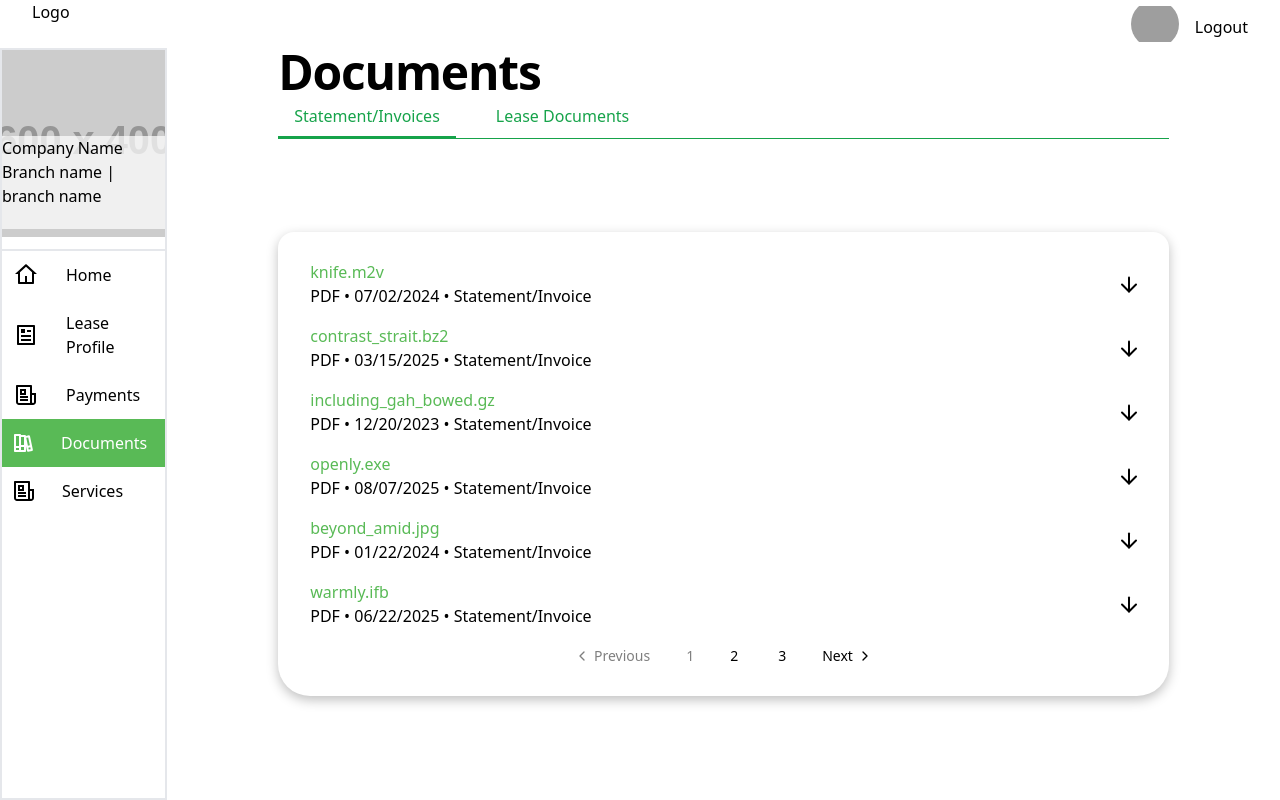
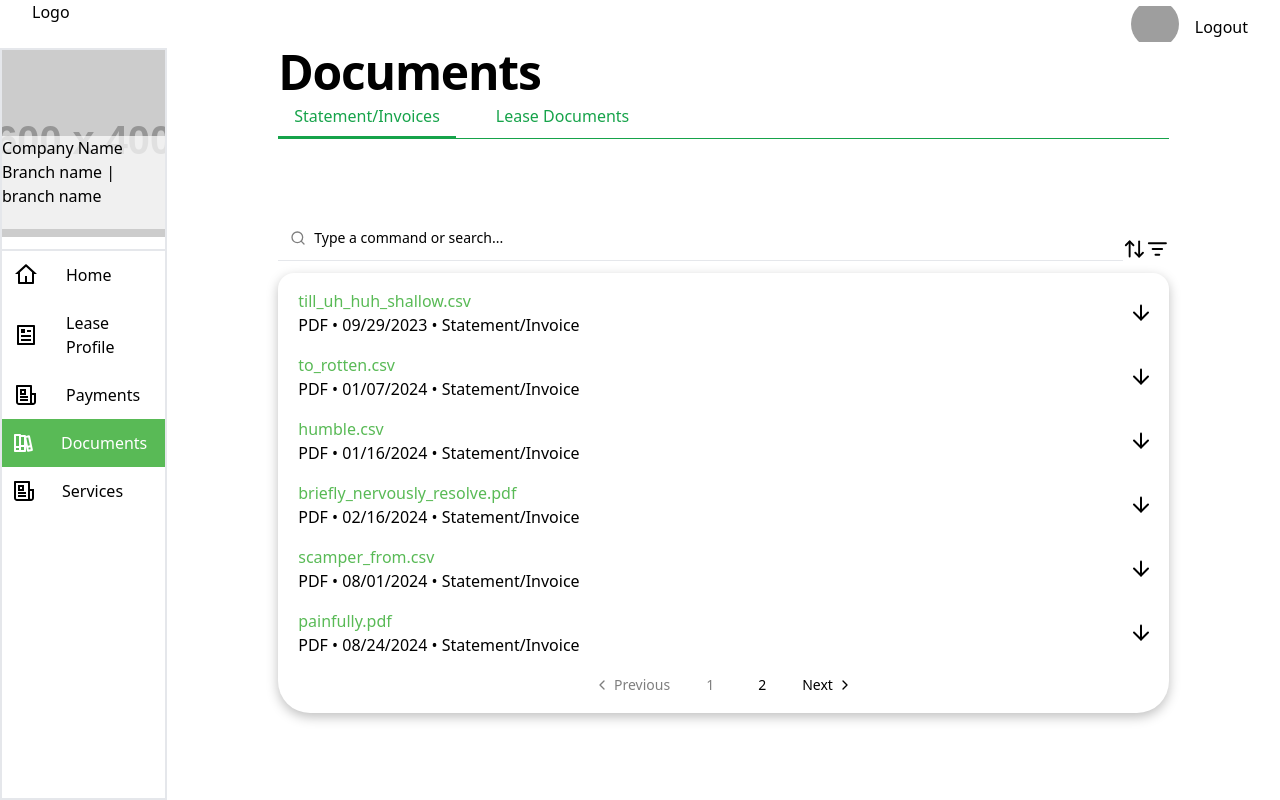
Before and after one commit to darylekarldevera/cubework-client-portal, a React (Vite) app: page /lease-documents/invoice in a window 1280 px wide. Built offline with nearby package versions, Linux system fonts and the light colour scheme; grey boxes are pictures that could not be loaded.

Commit message:
Refactor StatementInvoiceDocument component to add sorting and filtering functionality to the document table

```diff
--- a/src/components/document-page/StatementInvoiceDocument.tsx
+++ b/src/components/document-page/StatementInvoiceDocument.tsx
@@ -1,40 +1,93 @@
 import { faker } from '@faker-js/faker';
-import { useEffect, useState } from 'react';
+import { Buffer } from 'buffer';
+import React, { useEffect, useState } from 'react';
+import { ArrowUpDown, ListFilter } from 'lucide-react';
 
-import { INVOICE_DOCUMENT } from '@/__mocks__/invoiceDocumentMock';
+import { IDocument } from '@/types/invoiceDocuments';
+import TableUtility from '@/lib/documentDataSorterAndFilter';
+
+import TableSearchBar from './document-table/TableSearchBar';
 import DocumentListTable from './document-table/DocumentListTable';
-import { IDocument } from '@/types/invoiceDocuments';
+import TableUtilitySorterAndFilter from './document-table/TableUtilitySorterAndFilter';
 
 const getData = async (): Promise<IDocument[]> => {
-  const data = [...Array(15).fill(INVOICE_DOCUMENT)].flat();
-  const newData = data.map((file, index) => {
+  const data = [...Array(10)].map((file, index) => {
+    const filenames = [faker.system.commonFileName('pdf'), faker.system.commonFileName('csv')];
+    const randomIndex = Math.floor(Math.random() * filenames.length);
+    const filename = filenames[randomIndex];
+    const mimetype = filename.includes("pdf") ? 'application/pdf' : 'text/csv';
+
     return {
       ...file,
       id: index + 1,
       date: faker.date.anytime(),
       file: {
-        ...file,
-        filename: faker.system.fileName(),
+        buffer: Buffer.from(faker.system.filePath()),
+        mimetype: mimetype,
+        originalname: faker.system.fileName(),
+        size: Buffer.byteLength(faker.system.filePath()),
+        filename: filename,
+        destination: faker.system.directoryPath(),
+        fieldname: '',
+        encoding: '',
+        path: faker.system.filePath(),
       },
     };
   });
-  return newData;
+
+  return data;
 };
 
 function StatementInvoiceDocument() {
-  const [data, setData] = useState<IDocument[]>([]);
+  const [openUtility, setOpenUtility] = useState<string>('');
+  const [originalData, setOriginalData] = useState<IDocument[]>([]);
+  const [documentsData, setDocumentsData] = useState<IDocument[]>([]);
+
+  const handleUtility = (utility: string) => {
+    if (openUtility === utility) {
+      setOpenUtility('');
+      return;
+    }
+
+    setOpenUtility(utility);
+  };
 
   useEffect(() => {
     getData()
       .then((data) => {
-        setData(data);
+        const PLACEHOLDER_ARRAY: IDocument[] = [];
+
+        const updatedData = new TableUtility(
+          data,
+          PLACEHOLDER_ARRAY
+        ).sortData();
+
+        setDocumentsData(() => updatedData);
+        setOriginalData(() => updatedData);
       })
       .catch((error) => {
         console.error(error);
       });
   }, []);
 
-  return <DocumentListTable data={data} fileType="PDF" documentType="Statement/Invoice" />;
+  return (
+    <React.Fragment>
+      <div className="mb-3">
+        <div className="flex items-end">
+          <TableSearchBar />
+          <ArrowUpDown onClick={() => handleUtility('sort')} />
+          <ListFilter onClick={() => handleUtility('filter')} />
+        </div>
+        <TableUtilitySorterAndFilter
+          data={documentsData}
+          originalData={originalData}
+          openUtility={openUtility}
+          setDocumentsData={setDocumentsData}
+          />
+      </div>
+      <DocumentListTable data={documentsData} fileType="PDF" documentType="Statement/Invoice" />
+    </React.Fragment>
+  );
 }
 
 export default StatementInvoiceDocument;
--- a/src/components/document-page/document-table/DocumentListTable.tsx
+++ b/src/components/document-page/document-table/DocumentListTable.tsx
@@ -21,7 +21,7 @@ function DocumentListTable({ data, fileType, documentType }: IDocumentListTableT
 
   return (
     <div
-      className="flex flex-col overflow-auto rounded-t-[2vh] rounded-b-[4vh] p-5 max-h-full"
+      className="flex flex-col rounded-t-[2vh] rounded-b-[4vh] p-2 max-h-full"
       style={{
         boxShadow: '0px 4px 12px 0px #00000040',
       }}
```
